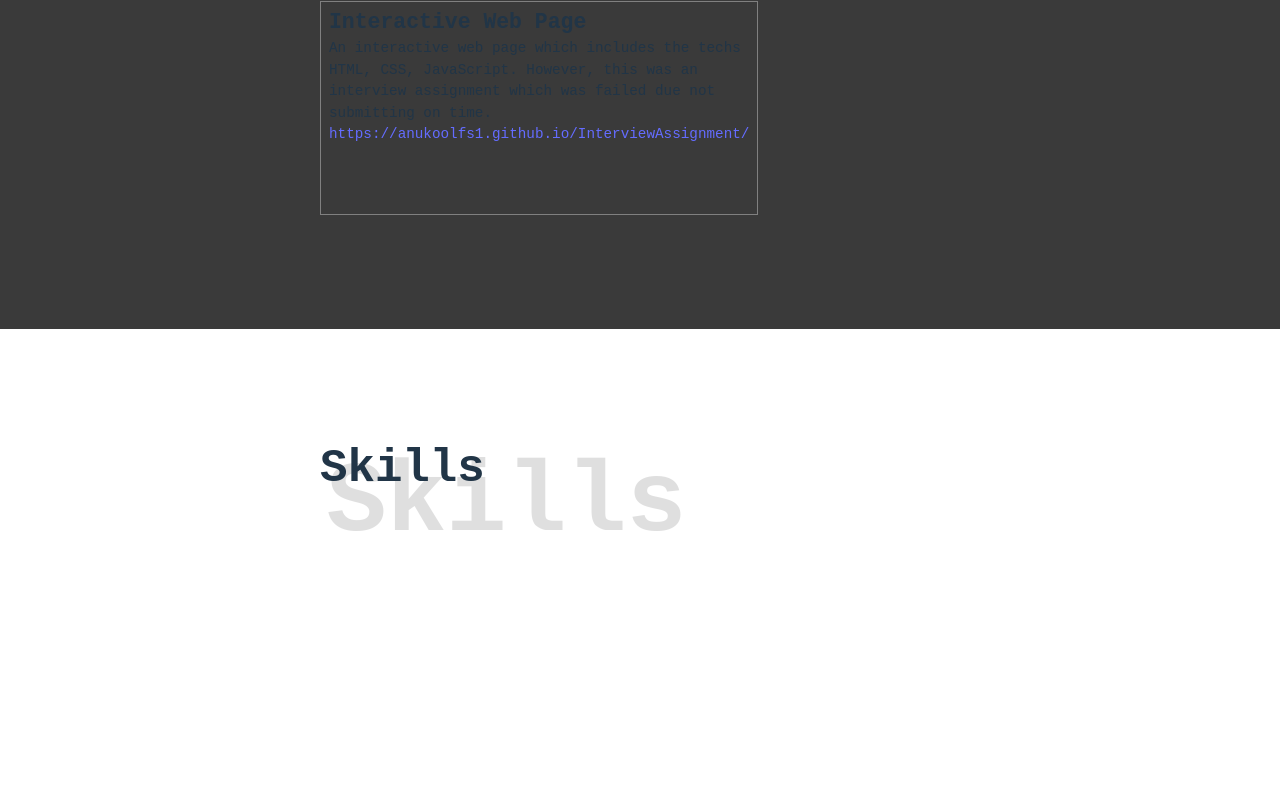
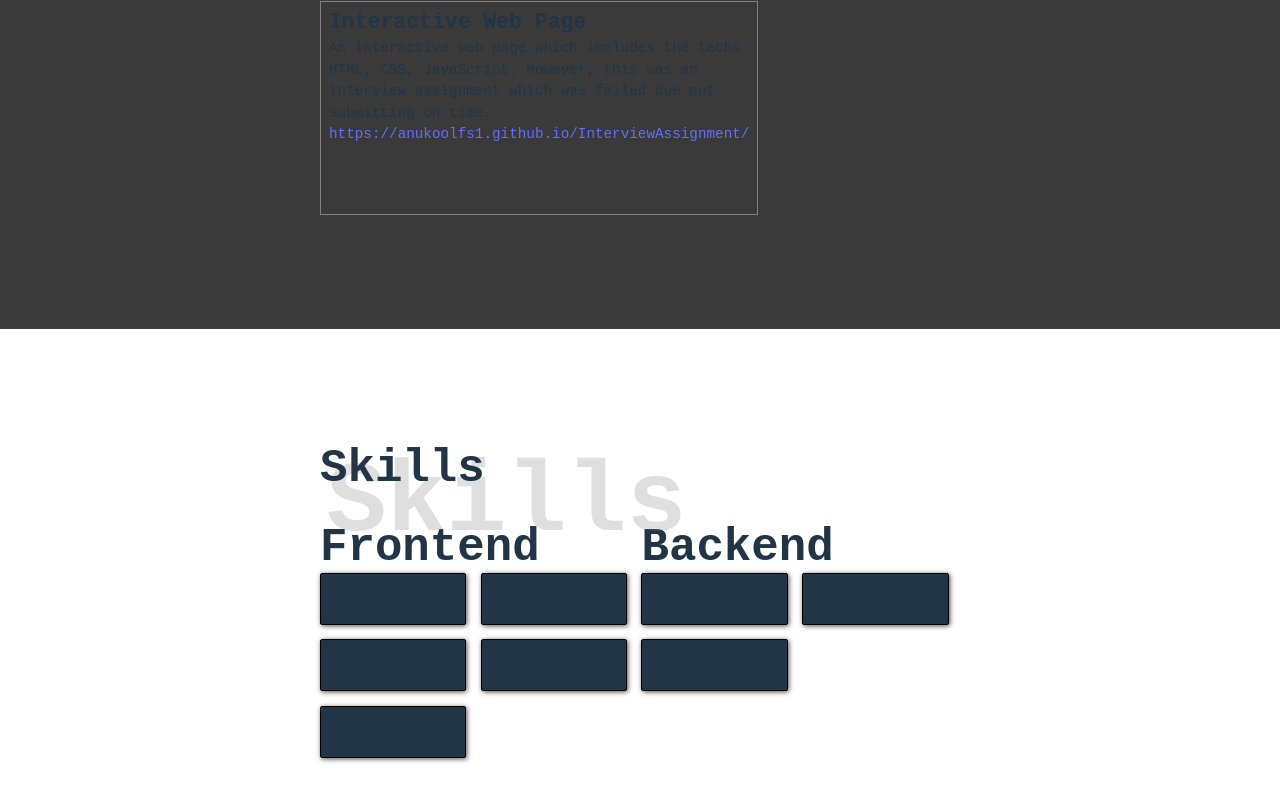
Before and after one commit to AnukoolFS1/portfolio2, a React (Vite) app: page / in a window 1280 px wide. Shown: the part 2363-3165 px from the top of the page. Before the commit the page ends 2971 px from the top, so only its background shows below. Built offline with nearby package versions, Linux system fonts and the light colour scheme.

Commit message:
fixed some css of skills

```diff
--- a/src/component/Header.jsx
+++ b/src/component/Header.jsx
@@ -35,8 +35,8 @@ const Header = () => {
                     <li><a href="#hero">Home</a></li>
                     <li><a href="#about">About</a></li>
                     <li><a href="#project">Projects</a></li>
-                    <li><a href="">Skills</a></li>
-                    <li><a href="">Contact</a></li>
+                    <li><a href="#skills">Skills</a></li>
+                    <li><a href="#contact">Contact</a></li>
                 </ul>
             </nav>
         </header>
--- a/src/component/Skills.jsx
+++ b/src/component/Skills.jsx
@@ -1,10 +1,28 @@
 import '../css/skill.css'
 
 const Skills = () => {
+    const skills = {
+        frontend: ['HTML', 'CSS', 'JavaScript', "Typescript", "ReactJS"],
+        backend: ["Node.JS", "Express.JS", "MongoDB"]
+    }
 
     return (
         <section id='skills'>
             <h1>Skills</h1>
+            <article>
+                <div>
+                    <h1>Frontend</h1>
+                    <ul>
+                        {skills.frontend.map(skill => (<li key={skill}>{skill}</li>))}
+                    </ul>
+                </div>
+                <div>
+                    <h1>Backend</h1>
+                    <ul>
+                        {skills.backend.map(skill => (<li key={skill}>{skill}</li>))}
+                    </ul>
+                </div>
+            </article>
         </section>
     )
 }
--- a/src/css/skill.css
+++ b/src/css/skill.css
@@ -7,7 +7,7 @@
     gap: 2rem;
 }
 
-#skills h1{
+#skills > h1{
     position: relative;
     z-index: 1;
     width: 50vw;
@@ -22,3 +22,30 @@
     left: 1%;
     color: rgba(128, 128, 128, 0.25);
 }
+
+#skills > article{
+    width: 50vw;
+    display: flex;
+    gap: 1rem;
+}
+
+#skills > article div{
+    width: 24vw;
+}
+
+#skills ul{
+    box-sizing: border-box;
+    display: grid;
+    grid-template-columns: 1fr 1fr;
+    gap: 1rem;
+}
+
+#skills li{
+    list-style: none;
+    border: 1px solid black;
+    padding: 1rem;
+    display: inline-block;
+    border-radius: 2px;
+    box-shadow: 1px 1px 5px rgba(0, 0, 0, 0.7);
+    background-color: #213547;
+}
```
